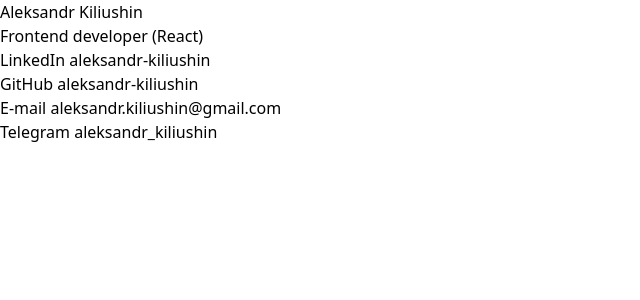
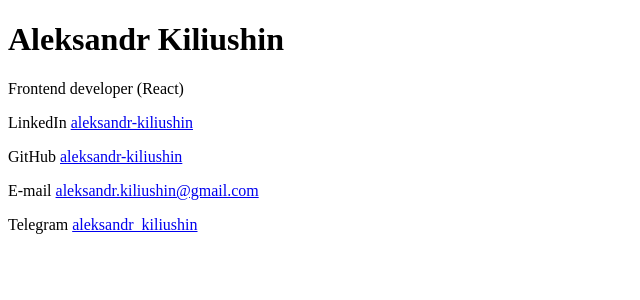
Before and after one commit to aleksandr-kiliushin/cv, a Next.js app: page / in a window 1280 px wide. Shown: the top 300 px of the page, without its empty margins (0-640 px from the left). Built offline with nearby package versions, Linux system fonts and the light colour scheme.

Commit message:
Remove tailwind

```diff
--- a/package.json
+++ b/package.json
@@ -19,7 +19,6 @@
     "eslint-plugin-react-hooks": "4.6.0",
     "postcss": "8.4.24",
     "prettier": "2.8.8",
-    "tailwindcss": "3.3.2",
     "typescript": "5.1.3"
   },
   "engines": {
--- a/postcss.config.js
+++ b/postcss.config.js
@@ -1,6 +1,5 @@
 module.exports = {
   plugins: {
-    tailwindcss: {},
     autoprefixer: {},
   },
 }
--- a/src/app/globals.css
+++ b/src/app/globals.css
@@ -1,7 +1,3 @@
-@tailwind base;
-@tailwind components;
-@tailwind utilities;
-
 :root {
 }
 
--- a/tailwind.config.js
+++ /dev/null
@@ -1,18 +0,0 @@
-/** @type {import('tailwindcss').Config} */
-module.exports = {
-  content: [
-    './src/pages/**/*.{js,ts,jsx,tsx,mdx}',
-    './src/components/**/*.{js,ts,jsx,tsx,mdx}',
-    './src/app/**/*.{js,ts,jsx,tsx,mdx}',
-  ],
-  theme: {
-    extend: {
-      backgroundImage: {
-        'gradient-radial': 'radial-gradient(var(--tw-gradient-stops))',
-        'gradient-conic':
-          'conic-gradient(from 180deg at 50% 50%, var(--tw-gradient-stops))',
-      },
-    },
-  },
-  plugins: [],
-}
```
Also changed, not shown: 1 other file (tests, documents, lock files or other folders).
